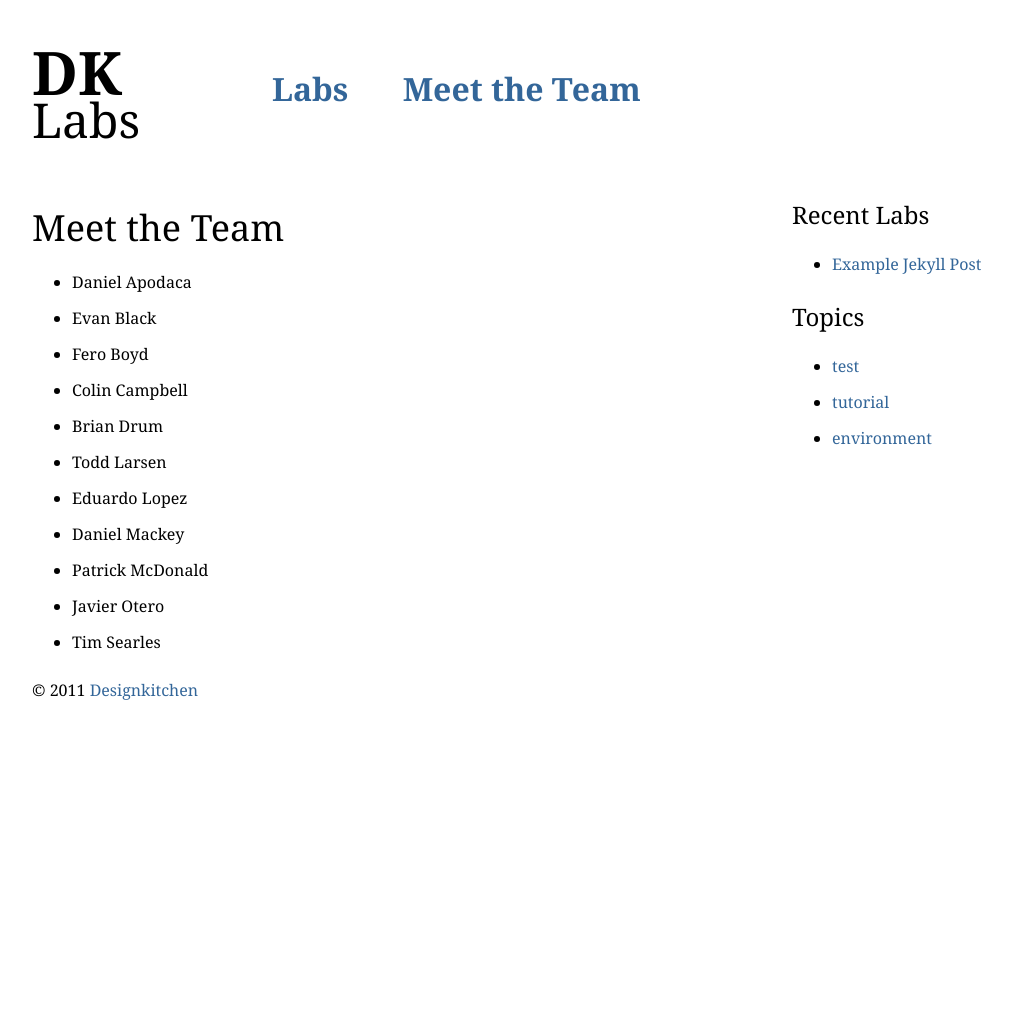
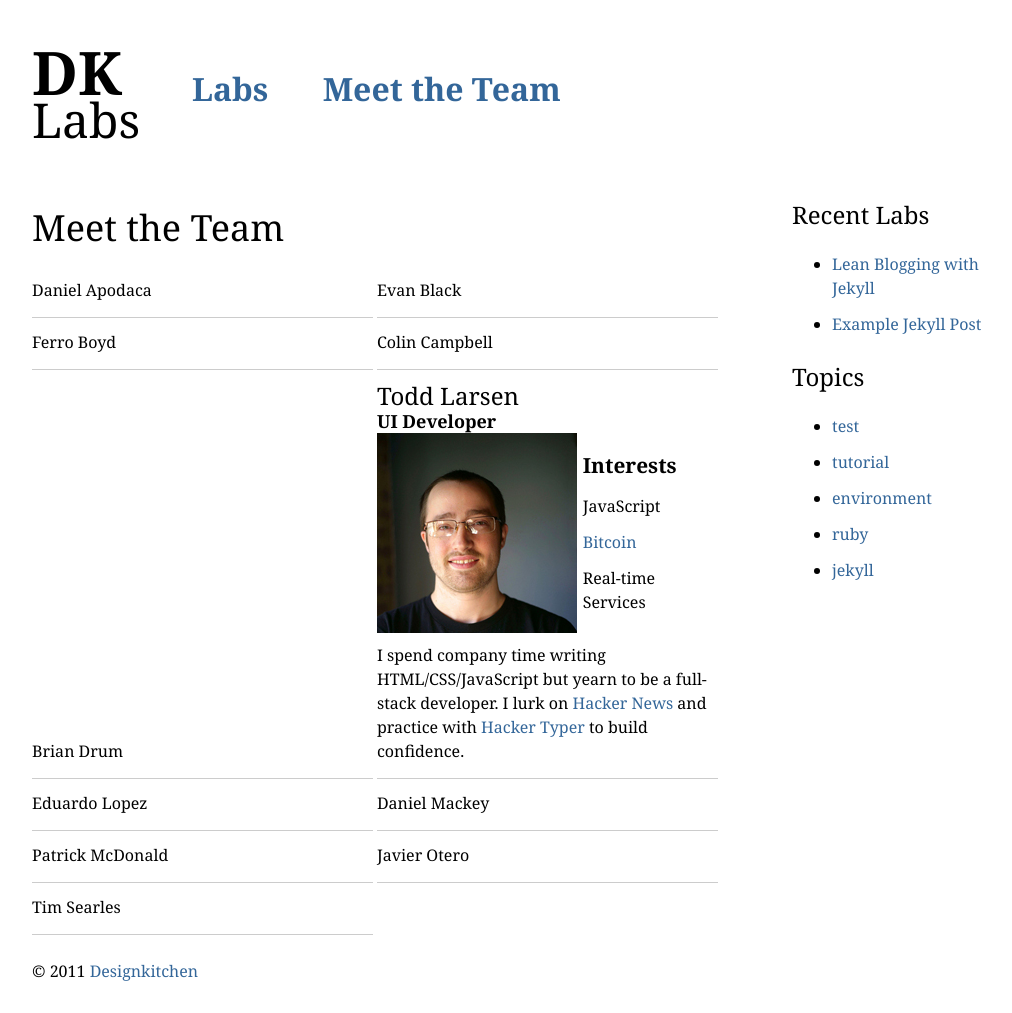
Before and after one commit to designkitchen/dk-labs, a Jekyll site: the page built from meet-the-team.html, in a window 1280 px wide. Shown: the whole page, without its empty margins (133-1145 px from the left). Built offline with Jekyll 4.4.1, drawn with Linux system fonts in a browser that asks for light colours; nearby versions of some CDN libraries; before the commit the page ends 900 px from its top, so only the background shows below that.

```diff
--- a/_includes/header.html
+++ b/_includes/header.html
@@ -1,7 +1,7 @@
 <header class="container_24 clearfix">
-	<h1 class="grid_6"><span>DK</span>Labs</h1>
+	<h1 class="grid_4"><span>DK</span>Labs</h1>
 
-	<ul class="grid_18">
+	<ul class="grid_20">
 		<li><a href="/">Labs</a></li>
 		<li><a href="/meet-the-team.html">Meet the Team</a></li>
 	</ul>
--- a/meet-the-team.html
+++ b/meet-the-team.html
@@ -7,10 +7,21 @@ layout: "default"
 <ul id="team">
 	<li>Daniel Apodaca</li>
 	<li>Evan Black</li>
-	<li>Fero Boyd</li>
+	<li>Ferro Boyd</li>
 	<li>Colin Campbell</li>
 	<li>Brian Drum</li>
-	<li>Todd Larsen</li>
+	<li>
+		<h3>Todd Larsen</h3>
+		<h4>UI Developer</h4>
+		<img src="images/profile.todd-larsen.jpg" alt="Todd Larsen" />
+		<ul class="interests">
+			<li class="interests">Interests</li>
+			<li>JavaScript</li>
+			<li><a href="http://bitcoin.org">Bitcoin</a></li>
+			<li>Real-time Services</li>
+		</ul>
+		<p>I spend company time writing HTML/CSS/JavaScript but yearn to be a full-stack developer. I lurk on <a href="http://news.ycombinator.com">Hacker News</a> and practice with <a href="http://hackertyper.net/130525788777">Hacker Typer</a> to build confidence. </p>
+	</li>
 	<li>Eduardo Lopez</li>
 	<li>Daniel Mackey</li>
 	<li>Patrick McDonald</li>
--- /dev/null
+++ b/stylesheets/02-labs.css
@@ -0,0 +1,79 @@
+#container {
+	margin-bottom:30px;
+}
+
+
+.highlight {
+	margin-top:10px;
+	background:#eee;
+	padding:15px;
+	font-family:menlo, inconsolata, monaco, monospace;
+	line-height:1.8;
+}
+
+code {
+	font-family:menlo, inconsolata, manaco, monospace;
+}
+
+p code:before {
+	content:' ';
+}
+
+p code:after {
+	content:' ';
+}
+
+
+
+
+#team {
+	list-style:none;
+	margin:20px 0 0;
+	padding:0;
+}
+
+	#team li {
+		display:inline-block;
+		width:48%;
+		border-bottom:1px solid #ccc;
+		padding-bottom:15px;
+	}
+
+		#team li img {
+			float:left;
+			margin-bottom:10px;
+		}
+
+		#team li p {
+			clear:both;
+		}
+
+		#team li h3 {
+			margin:0;
+		}
+
+		#team li h4 {
+			margin:0;
+		}
+
+	#team ul {
+		margin:0;
+		padding:0;
+		list-style:disc;
+		width:135px;
+		float:right;
+	}
+
+		#team ul li {
+			border:none;
+			width:auto;
+			list-style-type:disc;
+			display:block;
+			padding:0;
+		}
+
+		#team ul li.interests {
+			font-size:1.3em;
+			font-weight:bold;
+			line-height:1.6;
+		}
--- a/stylesheets/style.css
+++ b/stylesheets/style.css
@@ -27,6 +27,7 @@
 
 @import "00-content.css";
 @import "01-layouts.css";
+@import "02-labs.css";
 @import "pygments.css";
 /*
 @import "02-stylesheet.css";
```
Also changed, not shown: _posts/2011-05-13-lean-blogging-with-jekyll.textile (added, +166 -0 lines), README.md, images/profile.todd-larsen.jpg (added).
